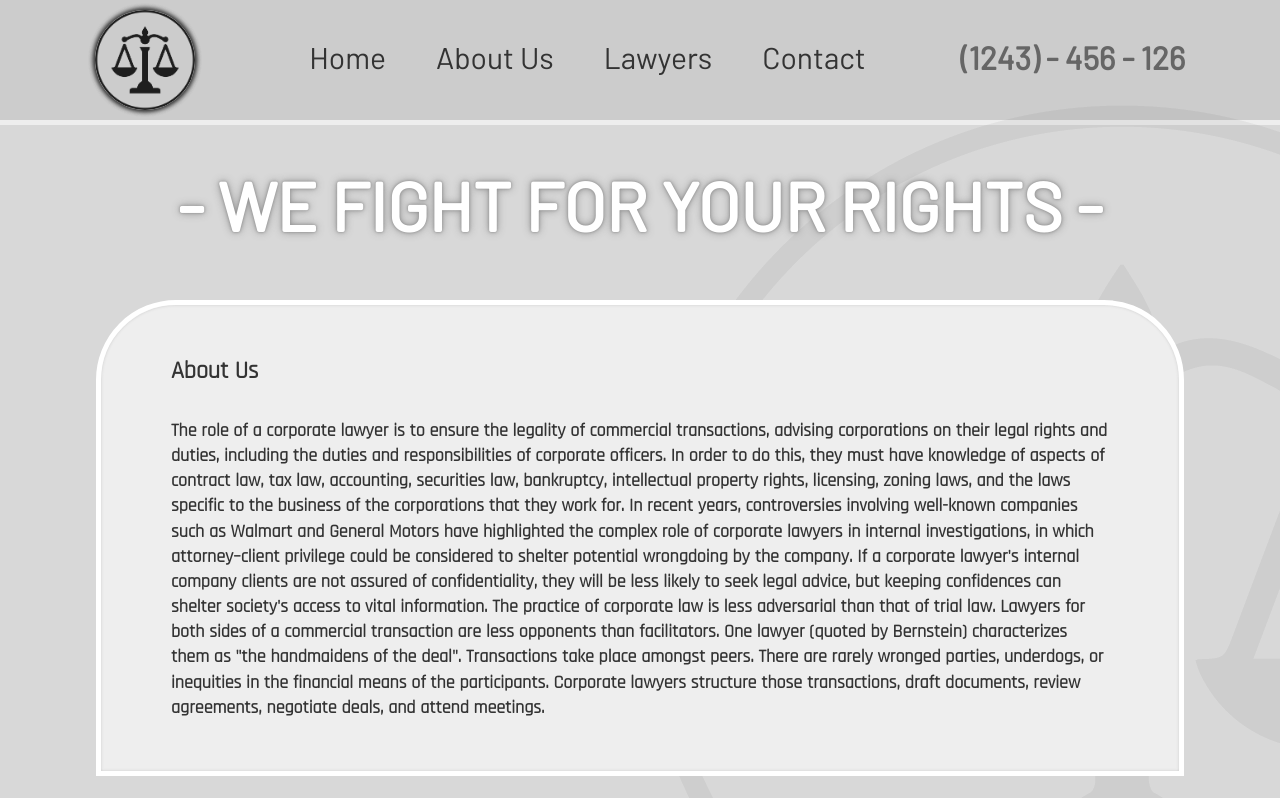
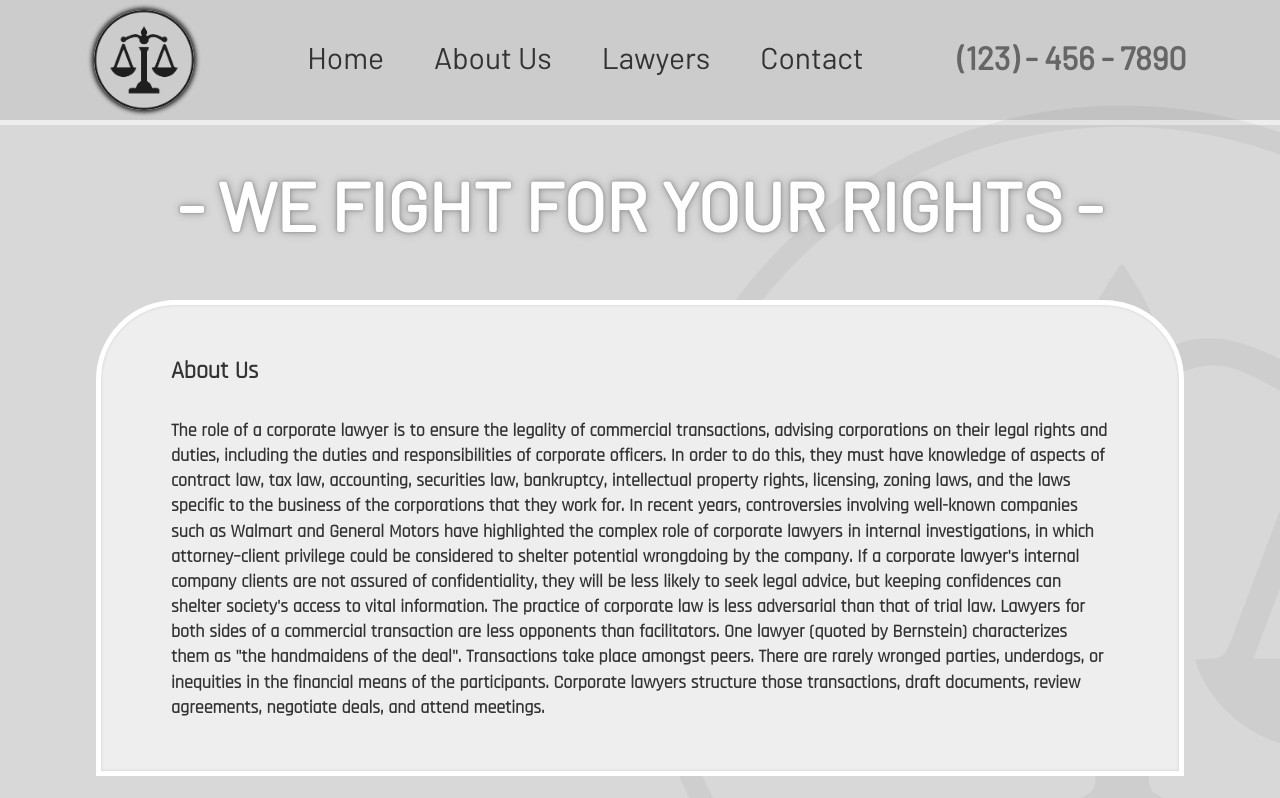
Before and after one commit to Vish4562-dev/test, a plain HTML site: page index.html in a window 1280 px wide. Shown: the top 798 px of the page. Drawn offline with Linux system fonts and the light colour scheme; files whose address does not match are found by name.

Commit message:
Update index.html

```diff
--- a/index.html
+++ b/index.html
@@ -18,7 +18,7 @@
             <li><a href="lawyerWebsiteLawyers.html">lawyers</a></li>
             <li><a href="lawyerWebsiteContact.html">contact</a></li>
         </ul>
-        <h2 id="tel-Phone">(1243) - 456 - 126 </h2>
+        <h2 id="tel-Phone">(123) - 456 - 7890 </h2>
     </nav>
 
     <section id="mainDiv">
```
